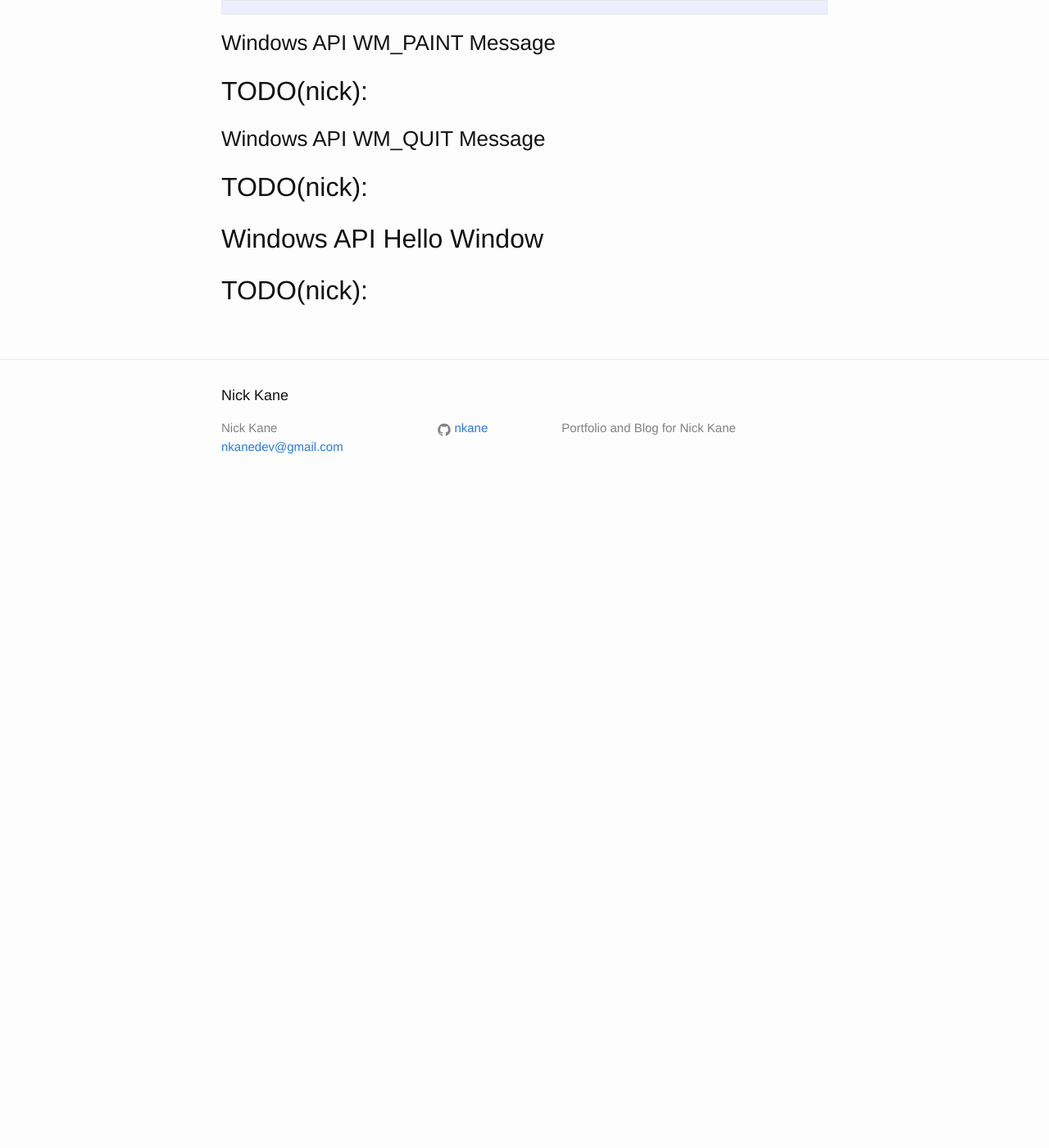
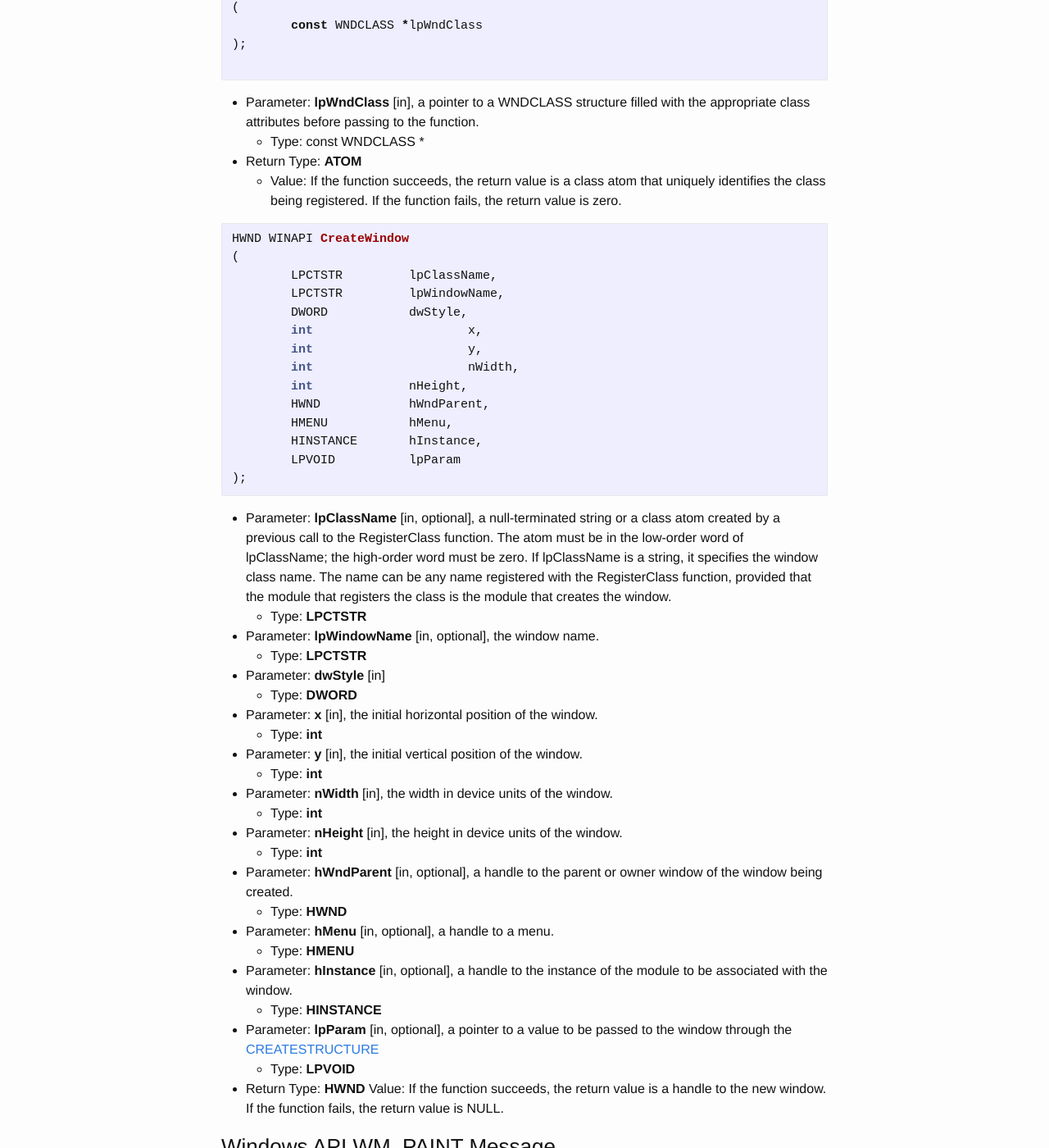
Before and after one commit to nkane/nkane.github.io, a Jekyll site: the page built from _posts/2018-08-03-win32-software-renderer-lesson-1:-getting-started.markdown, in a window 1280 px wide and 1400 px high, scrolled down 14281 px. Shown: the whole window at 82% size. Built offline with Jekyll 4.4.1, drawn with Linux system fonts in a browser that asks for light colours; before the commit the page ends 14897 px from its top, so only the background shows below that; some of the changed text lies outside the part shown.

Commit message:
adding content for software renderer 1

````diff
--- a/_posts/2018-08-03-win32-software-renderer-lesson-1:-getting-started.markdown
+++ b/_posts/2018-08-03-win32-software-renderer-lesson-1:-getting-started.markdown
@@ -363,7 +363,7 @@ BOOL WINAPI GetMessage
 * Parameter: **wMsgFilterMax**, [in]
 	* Type: **UINT**
 
-* Return Type: BOOL
+* Return Type: **BOOL**
 	* Value: If the function retrieves a message other than [WM_QUIT][wm-quit], the return value is nonzero. If the function retrieves the WM_QUIT message, the return value is zero. If there
 	  is an error, the return value is -1. To get extended error information the function [GetLastError][getlasterror] can be called.
 
@@ -399,7 +399,7 @@ BOOL WINAPI PeekMessage
 		* 0x0001 - PM_REMOVE, 	messages are removed from the queue after processing by PeekMessage.
 		* 0x0002 - PM_NOTIELD,	Prevents the system from releasing any thread that is waiting for the caller to go idle.
 
-* Return Type: BOOL
+* Return Type: **BOOL**
 	* Value: If a message is available, then return value is nonzero. If no messages are available, the return value is zero.
 
 Once we have received a message off the message queue, we need to process this message by calling two different functions - [TranslateMessage][translatemessage] and
@@ -414,7 +414,7 @@ BOOL WINAPI TranslateMessage
 * Parameter: **lpMsg**, a pointer to a structure that contains information retrieved from the calling thread's message queue.
 	* Type: **MSG**
 
-* Return Type: BOOL
+* Return Type: **BOOL**
 	* Value: If the message is tranlated (that is, a character message is posted to the thread's message queue), the return value is nonzero. If the message is not
 	  translated (that is, a character message is not posted to the thread's message queue), the return value is zero.
 
@@ -487,13 +487,72 @@ typedef struct tagWNDCLASS
 	* Type: **LPCTSTR**
 
 ``` c
+ATOM WINAPI RegisterClass
+(
+	const WNDCLASS *lpWndClass
+);
+
 ```
+* Parameter: **lpWndClass** [in], a pointer to a WNDCLASS structure filled with the appropriate class attributes before passing to the function.
+	* Type: const WNDCLASS *
 
+* Return Type: **ATOM**
+	* Value: If the function succeeds, the return value is a class atom that uniquely identifies the class being registered. If the function fails,
+	  the return value is zero.
 
 ``` c
+HWND WINAPI CreateWindow
+(
+	LPCTSTR 	lpClassName,
+	LPCTSTR 	lpWindowName,
+	DWORD 		dwStyle,
+	int			x,
+	int			y,
+	int			nWidth,
+	int 		nHeight,
+	HWND		hWndParent,
+	HMENU		hMenu,
+	HINSTANCE	hInstance,
+	LPVOID		lpParam
+);
 ```
+* Parameter: **lpClassName** [in, optional], a null-terminated string or a class atom created by a previous call to the RegisterClass function. The atom
+  must be in the low-order word of lpClassName; the high-order word must be zero. If lpClassName is a string, it specifies the window class name. The name
+  can be any name registered with the RegisterClass function, provided that the module that registers the class is the module that creates the window.
+	* Type: **LPCTSTR**
 
+* Parameter: **lpWindowName** [in, optional], the window name.
+	* Type: **LPCTSTR**
 
+* Parameter: **dwStyle** [in]
+	* Type: **DWORD**
+
+* Parameter: **x** [in], the initial horizontal position of the window.
+	* Type: **int**
+
+* Parameter: **y** [in], the initial vertical position of the window.
+	* Type: **int**
+
+* Parameter: **nWidth** [in], the width in device units of the window.
+	* Type: **int**
+
+* Parameter: **nHeight** [in], the height in device units of the window.
+	* Type: **int**
+
+* Parameter: **hWndParent** [in, optional], a handle to the parent or owner window of the window being created.
+	* Type: **HWND**
+
+* Parameter: **hMenu** [in, optional], a handle to a menu.
+	* Type: **HMENU**
+
+* Parameter: **hInstance** [in, optional], a handle to the instance of the module to be associated with the window.
+	* Type: **HINSTANCE**
+
+* Parameter: **lpParam** [in, optional], a pointer to a value to be passed to the window through the [CREATESTRUCTURE][createstructure]
+	* Type: **LPVOID**
+
+* Return Type: **HWND**
+	Value: If the function succeeds, the return value is a handle to the new window. If the function fails, the return value is NULL.
 
 
 ### Windows API WM_PAINT Message
@@ -560,3 +619,4 @@ typedef struct tagWNDCLASS
 [wndclass]:								https://msdn.microsoft.com/en-us/library/windows/desktop/ms633576(v=vs.85).aspx
 [registerclass]:						https://msdn.microsoft.com/en-us/library/windows/desktop/ms633586(v=vs.85).aspx
 [createwindow]:							https://msdn.microsoft.com/en-us/library/windows/desktop/ms632679(v=vs.85).aspx
+[createstructure]:						https://msdn.microsoft.com/en-us/library/windows/desktop/ms632603(v=vs.85).aspx
````
